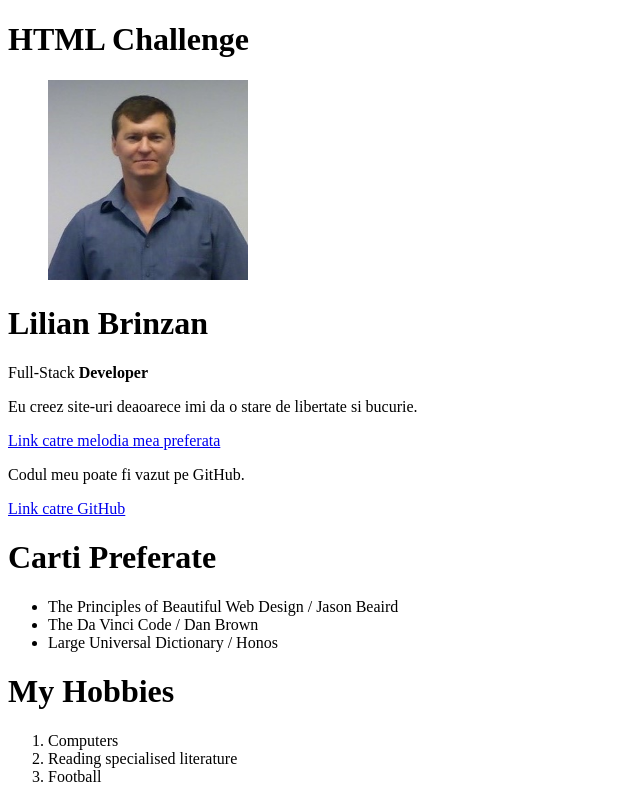
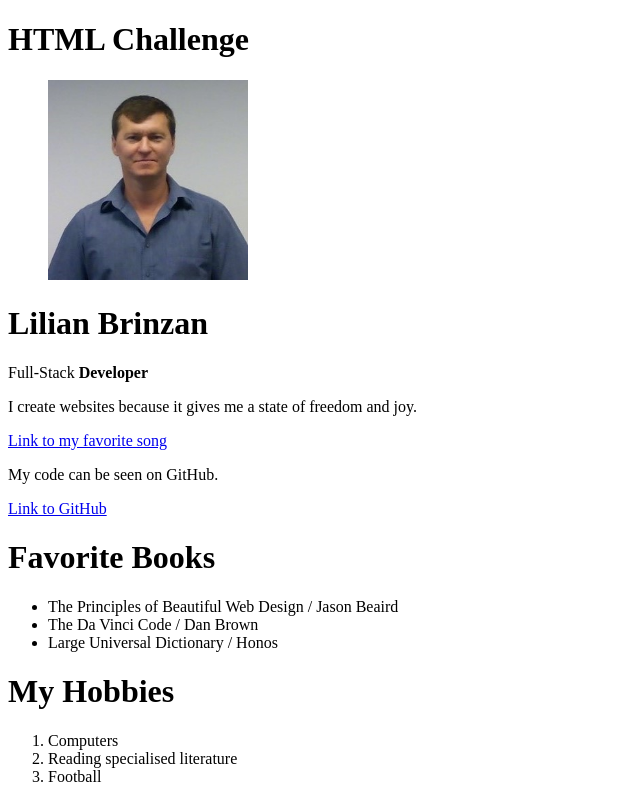
Before and after one commit to lilianbrinzan/IntroWebDevelop, a plain HTML site: page presentation/index.html in a window 1280 px wide. Shown: the whole page, without its empty margins (0-640 px from the left). Drawn offline with Linux system fonts and the light colour scheme.

Commit message:
Add English

```diff
--- a/presentation/index.html
+++ b/presentation/index.html
@@ -12,7 +12,6 @@
 	<h1>HTML Challenge</h1>
 	<figure>
 		<img src="media/img.jpg" alt="Lilian Brinzan" width="200px" height="200px">
-
 	</figure>
 	<h1>Lilian Brinzan</h1>
 	<h2></h2>
@@ -20,23 +19,23 @@
 		Full-Stack <b>Developer</b>
 	</p>
 	<p>
-		Eu creez site-uri deaoarece imi da o stare de libertate si bucurie.
+		I create websites because it gives me a state of freedom and joy.
 	</p>
 <nav>
 	<a href="melodia.html">
-		Link catre melodia mea preferata
+		Link to my favorite song
 	</a>
 </nav>
 <p>
-	Codul meu poate fi vazut pe GitHub.
+	My code can be seen on GitHub.
 </p>
 <nav>
 	<a href="https://github.com/lilianbrinzan/IntroWebDevelop/blob/main/presentation/index.html" target="_blank">
-		Link catre GitHub
+		Link to GitHub
 	</a>
 </nav>
 	<a></a>
-	<h1>Carti Preferate</h1>
+	<h1>Favorite Books</h1>
 	<ul>
 		<li>The Principles of Beautiful Web Design / Jason Beaird</li>
 		<li>The Da Vinci Code / Dan Brown</li>
```
